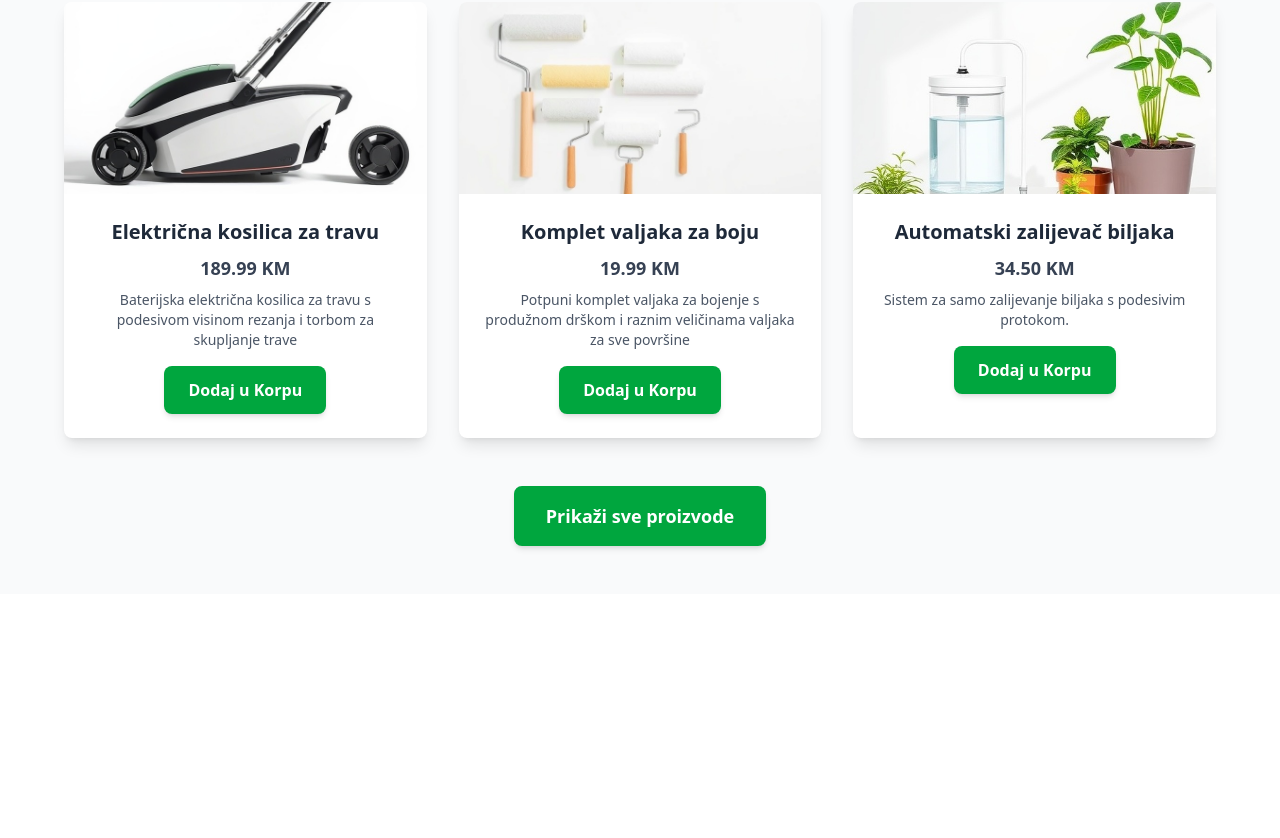
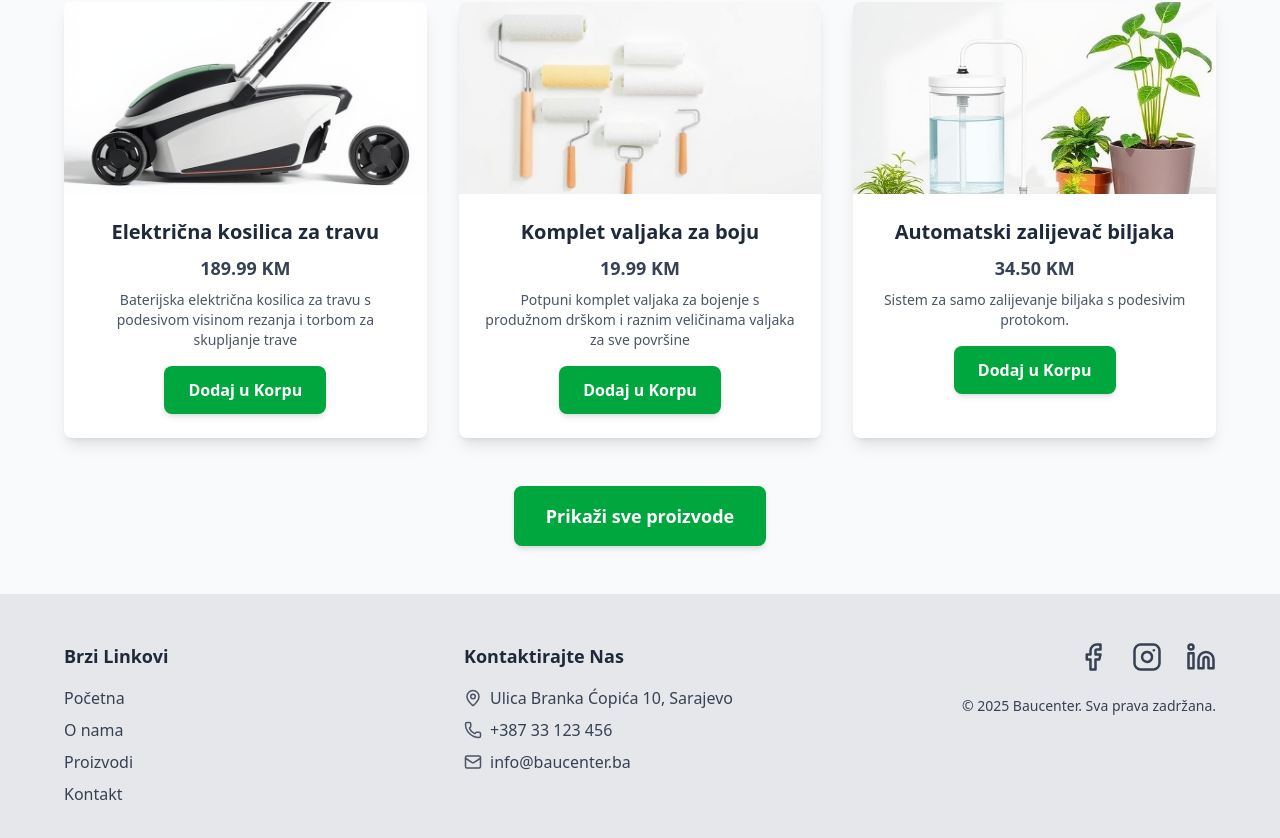
Before and after one commit to Mugdin12/baucentar-dws, a React (Vite) app: page / in a window 1280 px wide. Shown: the part 1154-1992 px from the top of the page. Before the commit the page ends 1748 px from the top, so only its background shows below. Built offline with nearby package versions, Linux system fonts and the light colour scheme.

Commit message:
Dodan Footer

```diff
--- a/src/Pages/Home.jsx
+++ b/src/Pages/Home.jsx
@@ -2,12 +2,14 @@
 import Navbar from '../components/Navbar.jsx'; // Uvezite vašu Navbar komponentu
 import ImageGallery from "../components/ImageGallery.jsx";
 import FeaturedProducts from "../components/FeaturedProducts.jsx";
+import Footer from "../components/Footer.jsx"
 export default function Home() {
     return (
         <div className="min-h-screen bg-gray-50 flex flex-col">
             <Navbar /> {/* Renderujte vašu Navbar komponentu */}
             <ImageGallery/>
             <FeaturedProducts/>
+            <Footer/>
         </div>
     );
 }
--- /dev/null
+++ b/src/components/Footer.jsx
@@ -0,0 +1,63 @@
+import React from 'react';
+// ✨ Uvezite ikone iz lucide-react. Ako lucide-react nije instaliran, pokrenite: npm install lucide-react
+import { Facebook, Instagram, Linkedin, MapPin, Phone, Mail } from 'lucide-react'; // Dodane nove ikone
+
+export default function Footer() {
+    const currentYear = new Date().getFullYear(); // Dobija trenutnu godinu za copyright
+
+    return (
+        <footer className="w-full bg-gray-200 py-12 px-6 text-gray-700">
+            <div className="max-w-6xl mx-auto grid grid-cols-1 md:grid-cols-3 gap-8 md:gap-12 items-start">
+                {/* Kolona 1: Brzi linkovi */}
+                <div className="flex flex-col items-center md:items-start text-center md:text-left">
+                    <h3 className="text-lg font-bold mb-4 text-gray-800">Brzi Linkovi</h3>
+                    <ul className="space-y-2">
+                        <li><a href="#" className="hover:text-blue-600 transition-colors">Početna</a></li>
+                        <li><a href="#" className="hover:text-blue-600 transition-colors">O nama</a></li>
+                        <li><a href="/Shop" className="hover:text-blue-600 transition-colors">Proizvodi</a></li>
+                        <li><a href="#" className="hover:text-blue-600 transition-colors">Kontakt</a></li>
+                    </ul>
+                </div>
+
+                {/* Kolona 2: Kontakt informacije */}
+                <div className="flex flex-col items-center md:items-start text-center md:text-left">
+                    <h3 className="text-lg font-bold mb-4 text-gray-800">Kontaktirajte Nas</h3>
+                    <ul className="space-y-2">
+                        <li className="flex items-center justify-center md:justify-start">
+                            <MapPin size={18} className="mr-2 text-gray-600" />
+                            <span>Ulica Branka Ćopića 10, Sarajevo</span>
+                        </li>
+                        <li className="flex items-center justify-center md:justify-start">
+                            <Phone size={18} className="mr-2 text-gray-600" />
+                            <span>+387 33 123 456</span>
+                        </li>
+                        <li className="flex items-center justify-center md:justify-start">
+                            <Mail size={18} className="mr-2 text-gray-600" />
+                            <span>info@baucenter.ba</span>
+                        </li>
+                    </ul>
+                </div>
+
+                {/* Kolona 3: Društvene mreže i Copyright */}
+                <div className="flex flex-col items-center md:items-end text-center md:text-right space-y-6">
+                    {/* Logoi društvenih mreža */}
+                    <div className="flex space-x-6">
+                        <a href="https://www.facebook.com" target="_blank" rel="noopener noreferrer" className="text-gray-700 hover:text-blue-600 transition-colors">
+                            <Facebook size={30} />
+                        </a>
+                        <a href="https://www.instagram.com" target="_blank" rel="noopener noreferrer" className="text-gray-700 hover:text-pink-600 transition-colors">
+                            <Instagram size={30} />
+                        </a>
+                        <a href="https://www.linkedin.com" target="_blank" rel="noopener noreferrer" className="text-gray-700 hover:text-blue-700 transition-colors">
+                            <Linkedin size={30} />
+                        </a>
+                    </div>
+                    {/* Copyright informacija */}
+                    <p className="text-sm">
+                        &copy; {currentYear} Baucenter. Sva prava zadržana.
+                    </p>
+                </div>
+            </div>
+        </footer>
+    );
+}
--- a/src/components/Navbar.jsx
+++ b/src/components/Navbar.jsx
@@ -24,7 +24,7 @@
                     {/* ✨ Dodane klase za hover efekat i padding za bolji vizuelni prikaz */}
                     <a href="#" className="text-gray-700 hover:bg-green-600 hover:text-white font-medium transition-all px-3 py-2 rounded-lg">Početna</a>
                     <a href="#" className="text-gray-700 hover:bg-green-600 hover:text-white font-medium transition-all px-3 py-2 rounded-lg">O nama</a>
-                    <a href="#" className="text-gray-700 hover:bg-green-600 hover:text-white font-medium transition-all px-3 py-2 rounded-lg">Kontaktiraj Nas</a>
+                    <a href="#" className="text-gray-700 hover:bg-green-600 hover:text-white font-medium transition-all px-3 py-2 rounded-lg">Kontakt</a>
                 </div>
 
                 {/* Desno: Autentifikacioni Linkovi (Desktop) */}
@@ -60,7 +60,7 @@
                         {/* ✨ Dodane klase za hover efekat i padding za bolji vizuelni prikaz */}
                         <a href="#" className="text-gray-700 hover:bg-green-600 hover:text-white font-medium w-full text-center py-2 px-3 rounded-lg">Početna</a>
                         <a href="#" className="text-gray-700 hover:bg-green-600 hover:text-white font-medium w-full text-center py-2 px-3 rounded-lg">O nama</a>
-                        <a href="#" className="text-gray-700 hover:bg-green-600 hover:text-white font-medium w-full text-center py-2 px-3 rounded-lg">Kontaktiraj Nas</a>
+                        <a href="#" className="text-gray-700 hover:bg-green-600 hover:text-white font-medium w-full text-center py-2 px-3 rounded-lg">Kontakt</a>
                         <div className="w-full h-px bg-gray-200 my-2"></div>
                         {/* ✨ Dodane klase za hover efekat i padding za bolji vizuelni prikaz */}
                         <a href="#" className="text-gray-700 hover:bg-green-600 hover:text-white font-medium w-full text-center py-2 px-4 rounded-lg">Prijavi se</a>
```
